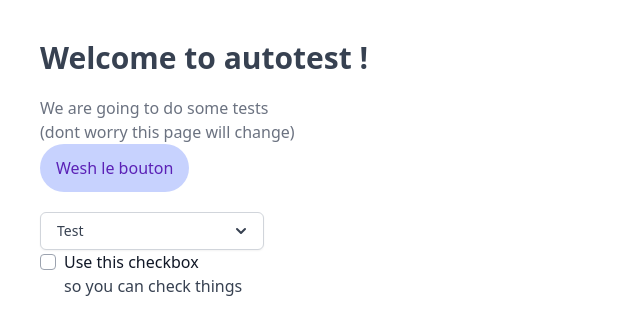
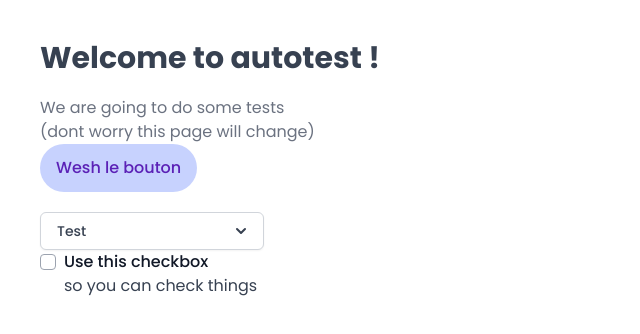
Before and after one commit to flamingautotest/front, a Next.js app: page / in a window 1280 px wide. Shown: the top 334 px of the page, without its empty margins (0-640 px from the left). Built offline with nearby package versions, Linux system fonts and the light colour scheme.

Commit message:
feat(styles): add font

```diff
--- a/styles/globals.css
+++ b/styles/globals.css
@@ -1,7 +1,15 @@
+@import url('https://fonts.googleapis.com/css2?family=Poppins:wght@400;500;700&display=swap');
+@import url('https://fonts.googleapis.com/css2?family=PT+Serif:wght@700&family=Poppins:wght@400;500;700&display=swap');
 @tailwind base;
 @tailwind components;
 @tailwind utilities;
 
+html, body {
+  font-family: 'Poppins', sans-serif;
+  font-size: 16px;
+  line-height: 1.5;
+}
+
 * {
 	box-sizing: border-box;
 }
```
